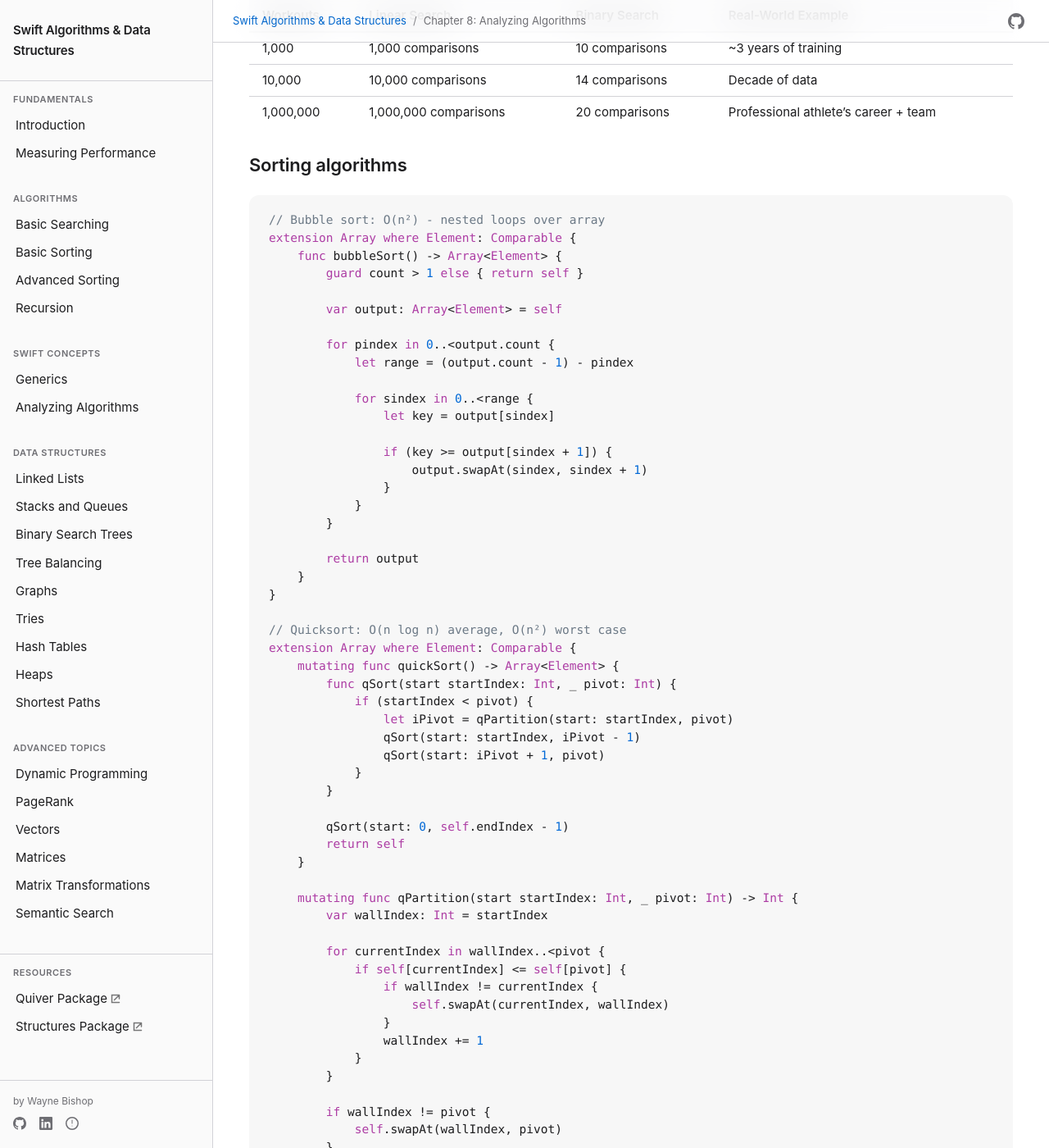
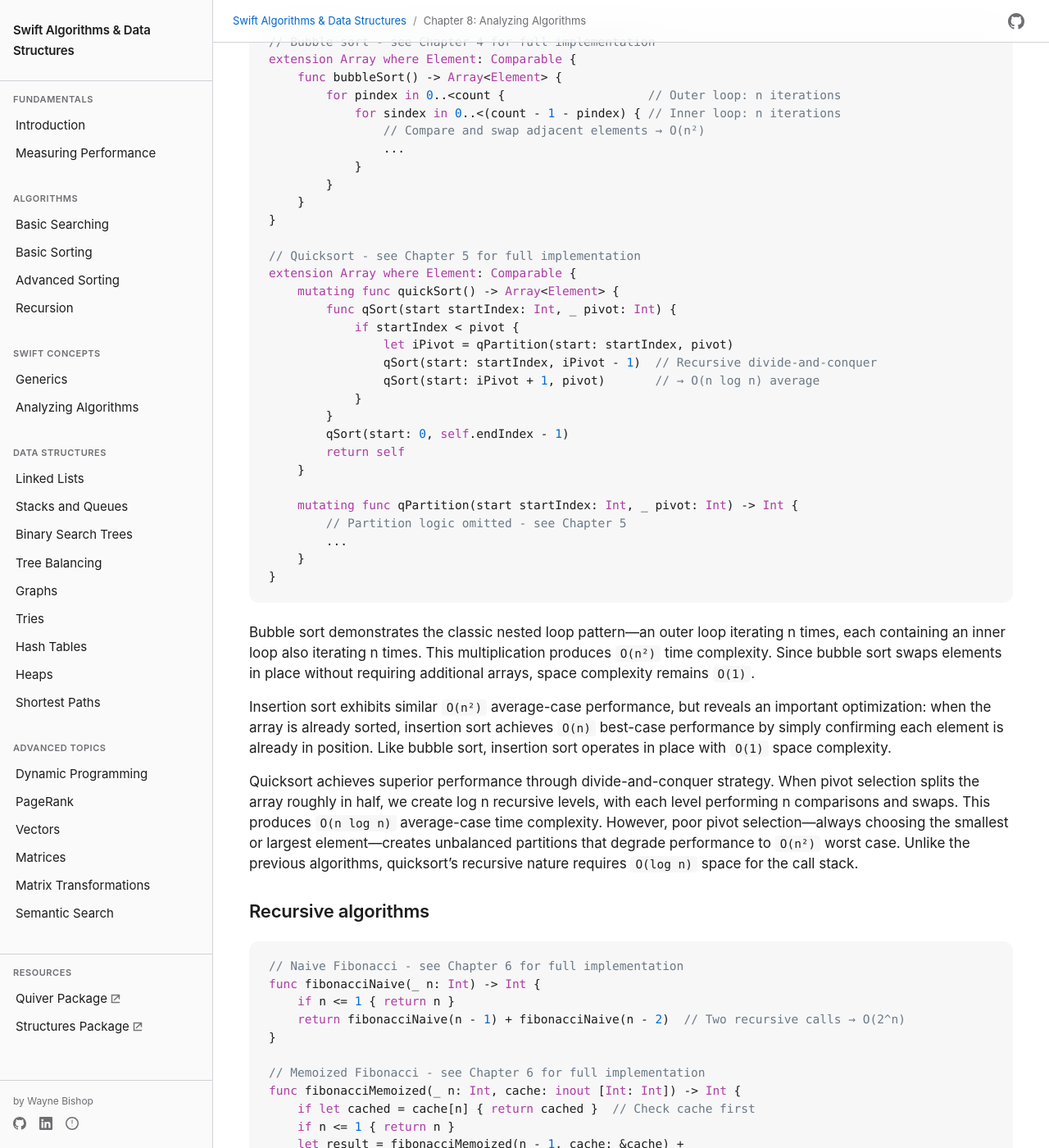
Before and after one commit to waynewbishop/swift-algorithms, a Jekyll site: the page built from 08-performance-analysis.md, in a window 1280 px wide and 1400 px high, scrolled down 1359 px. Shown: the whole window at 82% size. Built offline with Jekyll 4.4.1, drawn with Linux system fonts in a browser that asks for light colours; some of the changed text lies outside the part shown.

Commit message:
refactor: reduced code presentation formatting..

````diff
--- a/08-performance-analysis.md
+++ b/08-performance-analysis.md
@@ -11,36 +11,26 @@ We've explored searching techniques that locate values in collections, sorting m
 
 In [Chapter 2](02-measuring-performance.md), we learned that `O(n)` means linear time, `O(log n)` means logarithmic time, and `O(n²)` means quadratic time. Now let's apply this knowledge to every algorithm we've implemented.
 
-### Search algorithms from Chapter 3
+### Search algorithms
 
 ```swift
-// Linear search: O(n) - must check every element in worst case
+// Linear search - see Chapter 3 for full implementation
 func linearSearch<T: Equatable>(for target: T, in array: [T]) -> Int? {
     for (index, element) in array.enumerated() {
-        if element == target {
-            return index
-        }
+        // Single loop checking each element → O(n)
+        ...
     }
-    return nil
 }
 
-// Binary search: O(log n) - eliminates half each comparison
+// Binary search - see Chapter 3 for full implementation
 func binarySearch<T: Comparable>(for target: T, in array: [T]) -> Int? {
     var left = 0
     var right = array.count - 1
 
     while left <= right {
-        let mid = (left + right) / 2
-
-        if array[mid] == target {
-            return mid
-        } else if array[mid] < target {
-            left = mid + 1
-        } else {
-            right = mid - 1
-        }
+        let mid = (left + right) / 2  // Halving pattern → O(log n)
+        ...
     }
-    return nil
 }
 ```
 
@@ -57,61 +47,35 @@ Linear search checks each element sequentially with a single loop through the ar
 ### Sorting algorithms
 
 ```swift
-// Bubble sort: O(n²) - nested loops over array
+// Bubble sort - see Chapter 4 for full implementation
 extension Array where Element: Comparable {
     func bubbleSort() -> Array<Element> {
-        guard count > 1 else { return self }
-
-        var output: Array<Element> = self
-
-        for pindex in 0..<output.count {
-            let range = (output.count - 1) - pindex
-
-            for sindex in 0..<range {
-                let key = output[sindex]
-
-                if (key >= output[sindex + 1]) {
-                    output.swapAt(sindex, sindex + 1)
-                }
+        for pindex in 0..<count {                    // Outer loop: n iterations
+            for sindex in 0..<(count - 1 - pindex) { // Inner loop: n iterations
+                // Compare and swap adjacent elements → O(n²)
+                ...
             }
         }
-
-        return output
     }
 }
 
-// Quicksort: O(n log n) average, O(n²) worst case
+// Quicksort - see Chapter 5 for full implementation
 extension Array where Element: Comparable {
     mutating func quickSort() -> Array<Element> {
         func qSort(start startIndex: Int, _ pivot: Int) {
-            if (startIndex < pivot) {
+            if startIndex < pivot {
                 let iPivot = qPartition(start: startIndex, pivot)
-                qSort(start: startIndex, iPivot - 1)
-                qSort(start: iPivot + 1, pivot)
+                qSort(start: startIndex, iPivot - 1)  // Recursive divide-and-conquer
+                qSort(start: iPivot + 1, pivot)       // → O(n log n) average
             }
         }
-
         qSort(start: 0, self.endIndex - 1)
         return self
     }
 
     mutating func qPartition(start startIndex: Int, _ pivot: Int) -> Int {
-        var wallIndex: Int = startIndex
-
-        for currentIndex in wallIndex..<pivot {
-            if self[currentIndex] <= self[pivot] {
-                if wallIndex != currentIndex {
-                    self.swapAt(currentIndex, wallIndex)
-                }
-                wallIndex += 1
-            }
-        }
-
-        if wallIndex != pivot {
-            self.swapAt(wallIndex, pivot)
-        }
-
-        return wallIndex
+        // Partition logic omitted - see Chapter 5
+        ...
     }
 }
 ```
@@ -125,19 +89,19 @@ Quicksort achieves superior performance through divide-and-conquer strategy. Whe
 ### Recursive algorithms
 
 ```swift
-// Naive Fibonacci: O(2^n) - exponentially slow
+// Naive Fibonacci - see Chapter 6 for full implementation
 func fibonacciNaive(_ n: Int) -> Int {
     if n <= 1 { return n }
-    return fibonacciNaive(n - 1) + fibonacciNaive(n - 2)
+    return fibonacciNaive(n - 1) + fibonacciNaive(n - 2)  // Two recursive calls → O(2^n)
 }
 
-// Memoized Fibonacci: O(n) - cache eliminates duplicate work
+// Memoized Fibonacci - see Chapter 6 for full implementation
 func fibonacciMemoized(_ n: Int, cache: inout [Int: Int]) -> Int {
-    if let cached = cache[n] { return cached }
+    if let cached = cache[n] { return cached }  // Check cache first
     if n <= 1 { return n }
     let result = fibonacciMemoized(n - 1, cache: &cache) +
                  fibonacciMemoized(n - 2, cache: &cache)
-    cache[n] = result
+    cache[n] = result  // Store result → each value computed once → O(n)
     return result
 }
 ```
````
